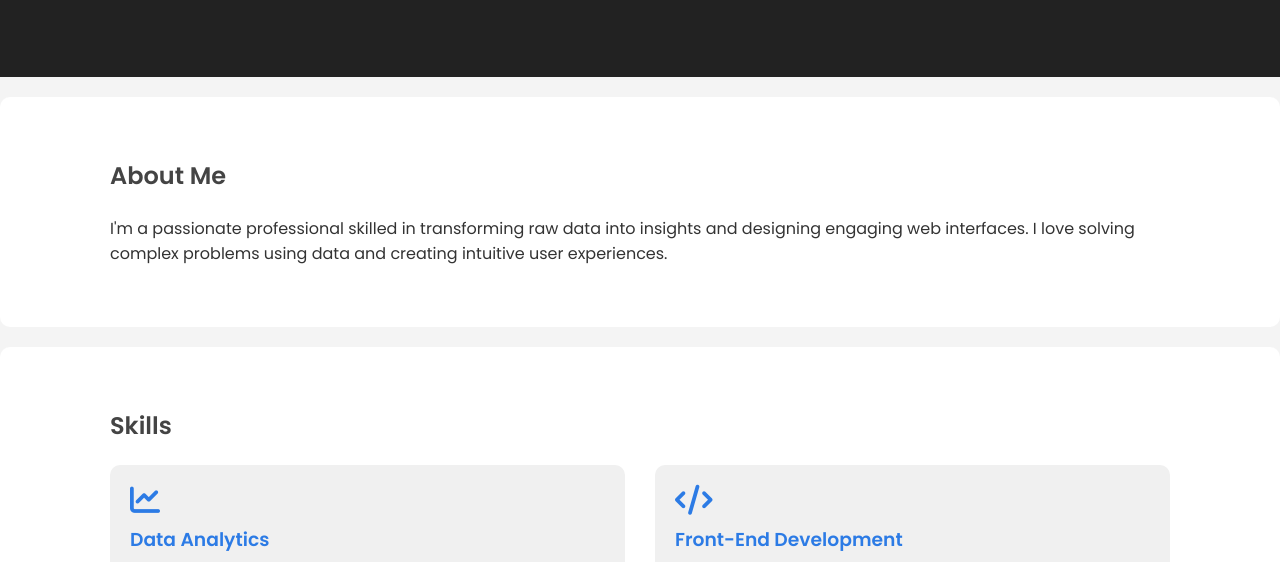
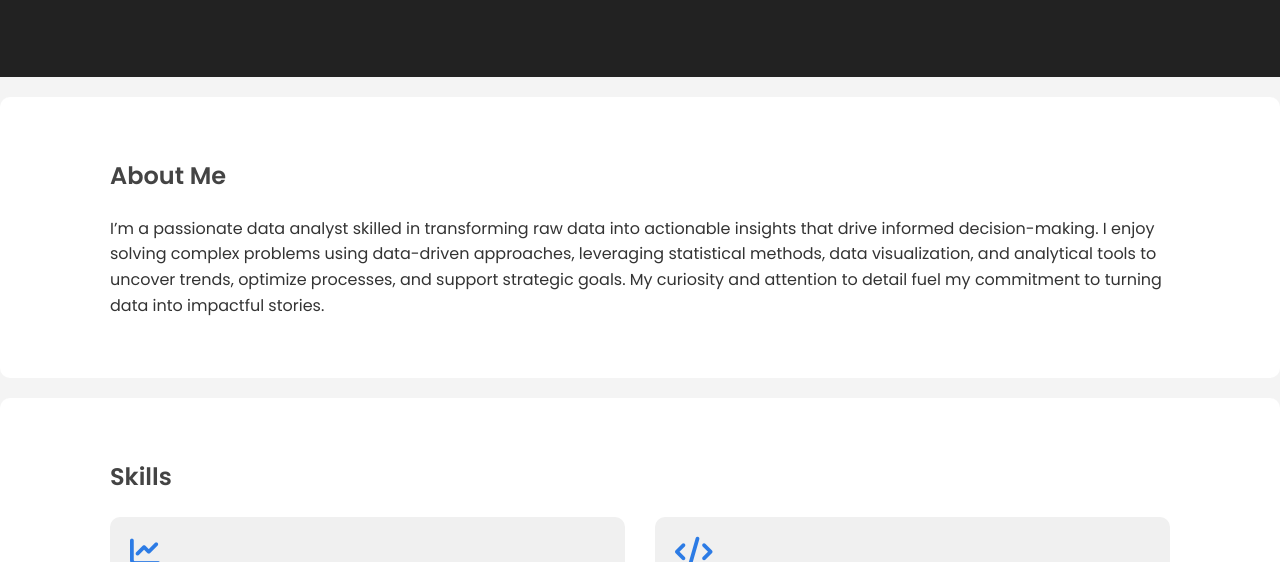
Before and after one commit to MokshithReddy2/Portfolio, a plain HTML site: page index.html in a window 1280 px wide. Shown: the part 195-757 px from the top of the page. Drawn offline with Linux system fonts and the light colour scheme.

Commit message:
Update index.html

```diff
--- a/index.html
+++ b/index.html
@@ -20,7 +20,7 @@
     <div class="container">
       <h2>About Me</h2>
       <p>
-        I'm a passionate professional skilled in transforming raw data into insights and designing engaging web interfaces. I love solving complex problems using data and creating intuitive user experiences.
+        I’m a passionate data analyst skilled in transforming raw data into actionable insights that drive informed decision-making. I enjoy solving complex problems using data-driven approaches, leveraging statistical methods, data visualization, and analytical tools to uncover trends, optimize processes, and support strategic goals. My curiosity and attention to detail fuel my commitment to turning data into impactful stories.
       </p>
     </div>
   </section>
```
